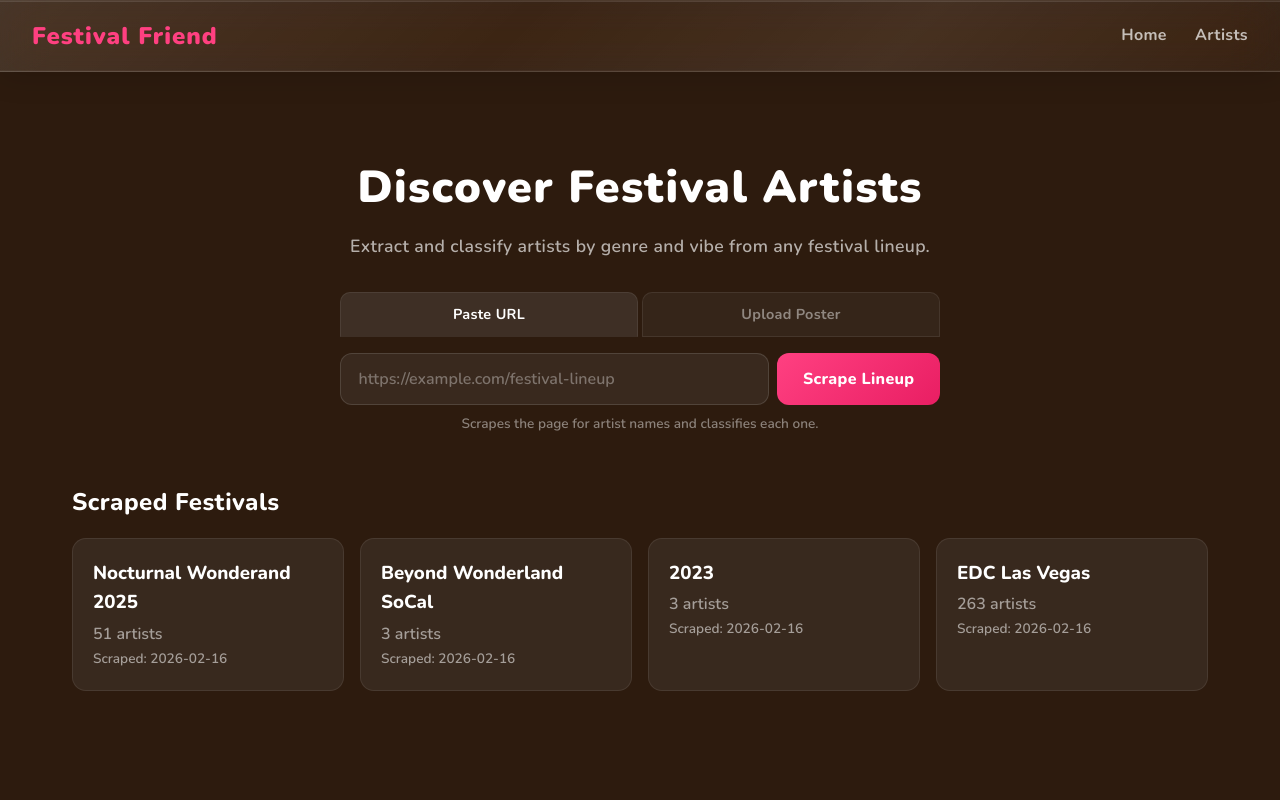
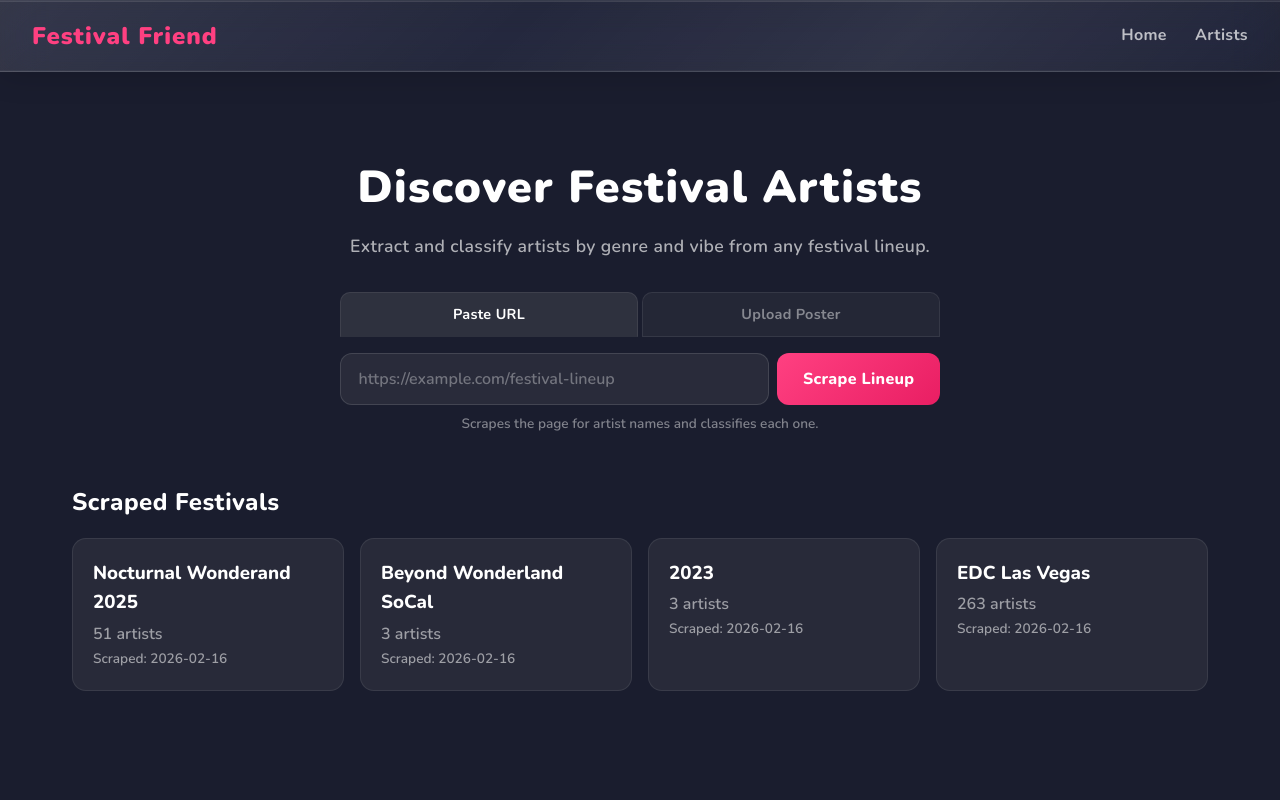
Before and after one commit to HaroldRiggsbee/FestivalFriend, a Flask app: page / in a window 1280 px wide. Run offline with Flask 3, Linux system fonts and the light colour scheme.

Commit message:
Change background to desaturated blue to complement pink branding
Co-Authored-By: Claude Opus 4.6 <noreply@anthropic.com>

```diff
--- a/static/style.css
+++ b/static/style.css
@@ -8,7 +8,7 @@ body {
     color: #fff;
     line-height: 1.6;
     min-height: 100vh;
-    background: #2d1b0e;
+    background: #1a1d2e;
     background-attachment: fixed;
 }
 
```
